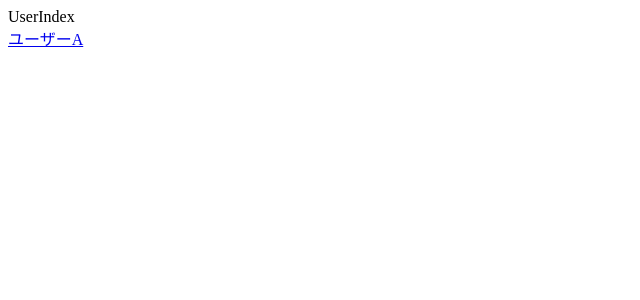
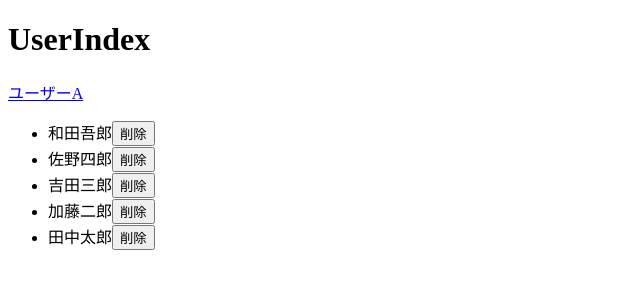
Before and after one commit to shuto0125/react-training, a React app: page /users in a window 1280 px wide. Shown: the top 300 px of the page, without its empty margins (0-640 px from the left). Built offline with nearby package versions, Linux system fonts and the light colour scheme.

Commit message:
ユーザー一覧表示

```diff
--- a/public/data/users.json
+++ b/public/data/users.json
@@ -1,14 +1,27 @@
 [
   {
+    "id": 0,
     "name": "田中太郎",
     "age": 20
   },
   {
+    "id": 1,
     "name": "加藤二郎",
     "age": 24
   },
   {
+    "id": 2,
     "name": "吉田三郎",
     "age": 28
+  },
+  {
+    "id": 3,
+    "name": "佐野四郎",
+    "age": 44
+  },
+  {
+    "id": 4,
+    "name": "和田吾郎",
+    "age": 25
   }
 ]
--- a/src/components/UserList.tsx
+++ b/src/components/UserList.tsx
@@ -1,7 +1,14 @@
-import React from "react";
+import React, { FC } from "react";
 
-function UserList({ users }) {
-  const userList = users.map((user) => {
+type Users = {
+  users: any;
+  // id: number;
+  // name: string;
+  // age: number;
+};
+
+const UserList: FC<Users> = ({ users }) => {
+  const userList = users.map((user: any) => {
     return (
       <li key={user.id}>
         {user.name}
@@ -10,4 +17,6 @@ function UserList({ users }) {
     );
   });
   return <ul>{userList}</ul>;
-}
+};
+
+export default UserList;
--- /dev/null
+++ b/src/hooks/useUserList.tsx
@@ -0,0 +1,15 @@
+import { useState, useEffect } from "react";
+
+import userSearvice from "../services/users";
+
+//userののstateと更新ロジックを持つフック
+export const useUserList = () => {
+  const [users, setUsers] = useState([]);
+
+  useEffect(() => {
+    userSearvice.getAll().then((users) => {
+      setUsers(users.reverse());
+    });
+  }, []);
+  return { users };
+};
--- a/src/pages/users/index.tsx
+++ b/src/pages/users/index.tsx
@@ -1,33 +1,38 @@
-import React, { FC, useEffect, useState } from 'react';
-import { Link } from 'react-router-dom';
+import React, { FC, useEffect, useState } from "react";
+import { Link } from "react-router-dom";
+
+import UserList from "../../components/UserList";
+import { useUserList } from "../../hooks/useUserList";
 
 export const UserIndexPage: FC = () => {
-
   // START: useEffect のサンプル
   // コンポーネントを起動したとき一度だけ実行するには空の配列を渡す
   useEffect(() => {
     // apiの取得とかを行うといい
-    console.log('読み込み時一度呼ばれる')
-  }, [])
+    console.log("読み込み時一度呼ばれる");
+  }, []);
 
   // 値が変更されたタイミングで再度実行される(ReactDevToolでStateをいじったりするとテストできます)
-  const [example, setExample] = useState({value: 0})
+  const [example, setExample] = useState({ value: 0 });
   useEffect(() => {
-    console.log('値の変更ごとに呼ばれる')
-  }, [example])
+    console.log("値の変更ごとに呼ばれる");
+  }, [example]);
 
   // コンポーネントがなくなるタイミングで実行される
   useEffect(() => {
     return () => {
-      console.log('なくなるタイミングで一度実行される')
-    }
-  }, [])
+      console.log("なくなるタイミングで一度実行される");
+    };
+  }, []);
   // END: useEffect のサンプル
+
+  const { users } = useUserList();
 
   return (
     <React.Fragment>
-      <div>UserIndex</div>
+      <h1>UserIndex</h1>
       <Link to="/users/1">ユーザーA</Link>
+      <UserList users={users} />
     </React.Fragment>
-  )
-}
+  );
+};
--- /dev/null
+++ b/src/services/users.tsx
@@ -0,0 +1,10 @@
+import axios from "axios";
+
+const baseUrl = "http://localhost:3000/data/users.json";
+
+const getAll = async () => {
+  const response = await axios.get(baseUrl);
+  return response.data;
+};
+
+export default { getAll };
```
